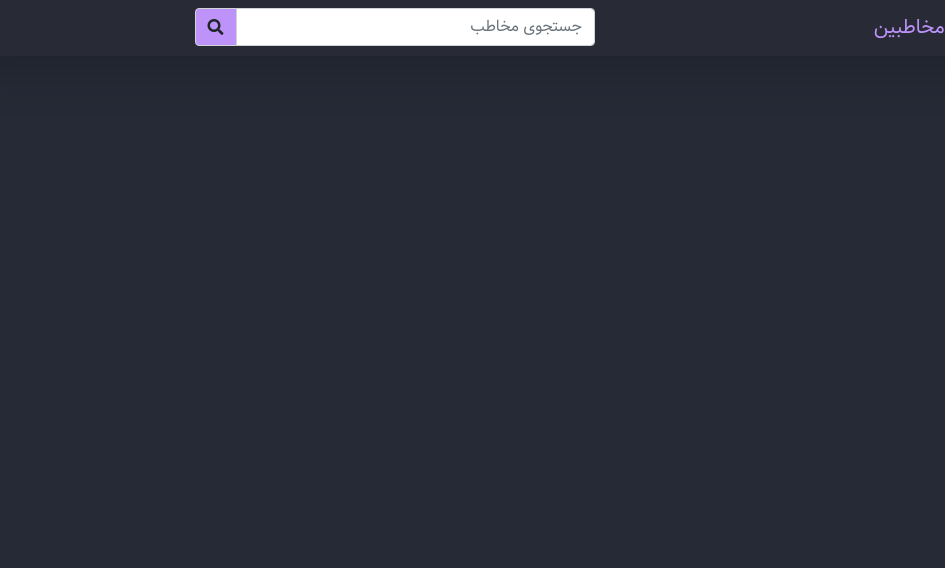
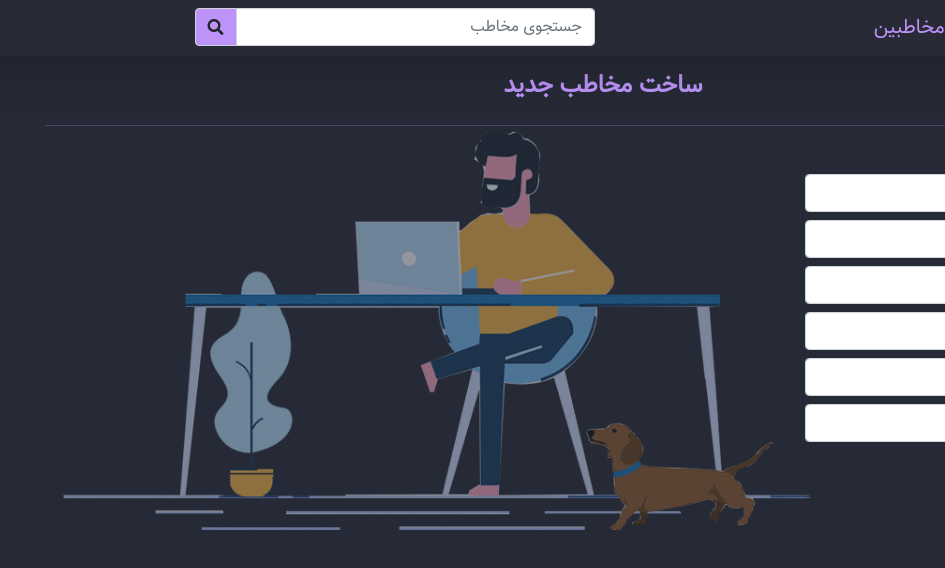
Before and after one commit to mardinezatpanah/contact-manager, a React (Vite) app: page /contacts/add in a window 1280 px wide. Shown: the top 568 px of the page, without its empty margins (335-1280 px from the left). Built offline with nearby package versions, Linux system fonts and the light colour scheme; data requests are answered from the project's data file.

Commit message:
add addContact component to app and handle add newContact

```diff
--- a/server/db.json
+++ b/server/db.json
@@ -7,7 +7,7 @@
       "email": "mardin.ep1@gmail.com",
       "job": "برنامه نویس",
       "group": "1",
-      "id": 1
+      "id": "1"
     },
     {
       "fullname": "پرین حسنی",
@@ -16,7 +16,16 @@
       "email": "parin.hn1@gmail.com",
       "job": "شاعر",
       "group": "2",
-      "id": 2
+      "id": "2"
+    },
+    {
+      "id": "6f1c",
+      "fullname": "رامین",
+      "photo": "https://avatars.githubusercontent.com/u/121355412?v=4",
+      "mobile": "09398191898",
+      "email": "ramin.ep1@gmail.c0m",
+      "job": "مدیر بازاریابی",
+      "group": "3"
     }
   ],
   "groups": [
--- a/src/App.jsx
+++ b/src/App.jsx
@@ -1,12 +1,38 @@
 import { useEffect, useState } from "react";
 import Navbar from "./components/Navbar";
 import Contacts from "./components/contacts/Contacts";
-import { Navigate, Route, Routes } from "react-router-dom";
-import { getAllContacts } from "./services/contactService";
+import { Navigate, Route, Routes, useNavigate } from "react-router-dom";
+import { createContact, getAllContacts, getAllGroups } from "./services/contactService";
+import AddContact from "./components/contacts/AddContact";
 
 const App = () => {
   const [loading, setLoading] = useState(false);
   const [getContacts, setContacts] = useState([]);
+  const [getGroups, setGroups] = useState([]);
+  const [getContact, setContact] = useState({});
+  const [forceRender, setForceRender] = useState(false);
+  const navigate = useNavigate();
+
+  useEffect(() => {
+    const fetchData = async () => {
+      try {
+        setLoading(true);
+
+        const { data: contactsData } = await getAllContacts();
+        const { data: groupsData } = await getAllGroups();
+
+        setContacts(contactsData);
+        setGroups(groupsData);
+
+        setLoading(false);
+      } catch (err) {
+        console.log(err.message);
+        setLoading(false);
+      }
+    };
+
+    fetchData();
+  }, []);
 
   useEffect(() => {
     const fetchData = async () => {
@@ -25,7 +51,29 @@ const App = () => {
     };
 
     fetchData();
-  }, []);
+  }, [forceRender]);
+
+  const createContactForm = async (event) => {
+    event.preventDefault();
+    try {
+      const { status } = await createContact(getContact);
+
+      if (status === 201) {
+        setContact({});
+        setForceRender(!forceRender);
+        navigate("/contacts");
+      }
+    } catch (err) {
+      console.log(err.message);
+    }
+  };
+
+  const setContactInfo = (event) => {
+    setContact({
+      ...getContact,
+      [event.target.name]: event.target.value,
+    });
+  };
 
   return (
     <>
@@ -36,6 +84,18 @@ const App = () => {
           path="/contacts"
           element={<Contacts contacts={getContacts} loading={loading} />}
         />
+        <Route
+          path="/contacts/add"
+          element={
+            <AddContact
+              loading={loading}
+              setContactInfo={setContactInfo}
+              contact={getContact}
+              groups={getGroups}
+              createContactForm={createContactForm}
+            />
+          }
+        />
       </Routes>
     </>
   );
--- /dev/null
+++ b/src/components/contacts/AddContact.jsx
@@ -0,0 +1,146 @@
+/* eslint-disable react/prop-types */
+import { Link } from "react-router-dom";
+import mantaking from "../../assets/man-taking-note.png"
+
+import Spinner  from "../Spinner";
+import { RED, PURPLE } from "../../helpers/colors";
+
+const AddContact = ({
+  loading,
+  contact,
+  setContactInfo,
+  groups,
+  createContactForm,
+}) => {
+  return (
+    <>
+      {loading ? (
+        <Spinner />
+      ) : (
+        <>
+          <section className="p-3">
+            <img
+              src={mantaking}
+              height="400px"
+              style={{
+                position: "absolute",
+                zIndex: "-1",
+                top: "130px",
+                left: "100px",
+                opacity: "50%",
+              }}
+            />
+            <div className="container">
+              <div className="row">
+                <div className="col">
+                  <p
+                    className="h4 fw-bold text-center"
+                    style={{ color: PURPLE }}
+                  >
+                    ساخت مخاطب جدید
+                  </p>
+                </div>
+              </div>
+              <hr style={{ backgroundColor: PURPLE }} />
+              <div className="row mt-5">
+                <div className="col-md-4">
+                  <form onSubmit={createContactForm}>
+                    <div className="mb-2">
+                      <input
+                        name="fullname"
+                        type="text"
+                        value={contact.fullname}
+                        onChange={setContactInfo}
+                        className="form-control"
+                        placeholder="نام و نام خانوادگی"
+                        required={true}
+                      />
+                    </div>
+                    <div className="mb-2">
+                      <input
+                        name="photo"
+                        type="text"
+                        value={contact.photo}
+                        onChange={setContactInfo}
+                        className="form-control"
+                        required={true}
+                        placeholder="آدرس تصویر"
+                      />
+                    </div>
+                    <div className="mb-2">
+                      <input
+                        name="mobile"
+                        type="number"
+                        value={contact.mobile}
+                        onChange={setContactInfo}
+                        className="form-control"
+                        required={true}
+                        placeholder="شماره موبایل"
+                      />
+                    </div>
+                    <div className="mb-2">
+                      <input
+                        type="email"
+                        name="email"
+                        value={contact.email}
+                        onChange={setContactInfo}
+                        className="form-control"
+                        required={true}
+                        placeholder="آدرس ایمیل"
+                      />
+                    </div>
+                    <div className="mb-2">
+                      <input
+                        type="text"
+                        name="job"
+                        value={contact.job}
+                        onChange={setContactInfo}
+                        className="form-control"
+                        required={true}
+                        placeholder="شغل"
+                      />
+                    </div>
+                    <div className="mb-2">
+                      <select
+                        name="group"
+                        value={contact.group}
+                        onChange={setContactInfo}
+                        required={true}
+                        className="form-control"
+                      >
+                        <option value="">انتخاب گروه</option>
+                        {groups.length > 0 &&
+                          groups.map((group) => (
+                            <option key={group.id} value={group.id}>
+                              {group.name}
+                            </option>
+                          ))}
+                      </select>
+                    </div>
+                    <div className="mx-2">
+                      <input
+                        type="submit"
+                        className="btn"
+                        style={{ backgroundColor: PURPLE }}
+                        value="ساخت مخاطب"
+                      />
+                      <Link
+                        to={"/contacts"}
+                        className="btn mx-2"
+                        style={{ backgroundColor: RED }}
+                      >
+                        انصراف
+                      </Link>
+                    </div>
+                  </form>
+                </div>
+              </div>
+            </div>
+          </section>
+        </>
+      )}
+    </>
+  );
+};
+
+export default AddContact;
--- a/src/components/contacts/Contacts.jsx
+++ b/src/components/contacts/Contacts.jsx
@@ -1,8 +1,9 @@
 /* eslint-disable react/prop-types */
 import Contact from "./Contact";
 import Spinner from "../Spinner";
-import { CURRENTLINE, ORANGE, PINK } from "../../helpers/colors";
+import { CURRENTLINE, ORANGE, PURPLE } from "../../helpers/colors";
 import NotFound from "../../assets/no-found.gif";
+import { Link } from "react-router-dom";
 
 
 const Contacts = ({ contacts, loading }) => {
@@ -13,10 +14,14 @@ const Contacts = ({ contacts, loading }) => {
           <div className="row">
             <div className="col mt-2">
               <p className="h3">
-                <button className="btn mx-2" style={{ backgroundColor: PINK }}>
+              <Link
+                  to={"/contacts/add"}
+                  className="btn m-2"
+                  style={{ backgroundColor: PURPLE }}
+                >
                   ساخت مخاطب جدید
                   <i className="fa fa-plus-circle mx-2" />
-                </button>
+                </Link>
               </p>
             </div>
           </div>
--- a/src/services/contactService.js
+++ b/src/services/contactService.js
@@ -6,3 +6,13 @@ export const getAllContacts = () => {
   const url = `${SERVER_URL}/contacts`;
   return axios.get(url);
 };
+
+export const getAllGroups = () => {
+  const url = `${SERVER_URL}/groups`;
+  return axios.get(url);
+};
+
+export const createContact = (contact) => {
+  const url = `${SERVER_URL}/contacts`;
+  return axios.post(url, contact);
+};
```
Also changed, not shown: src/assets/man-taking-note.png (added).
